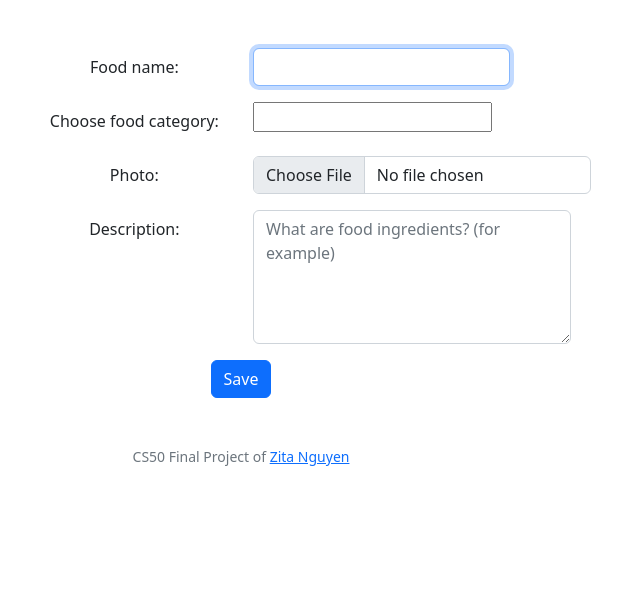
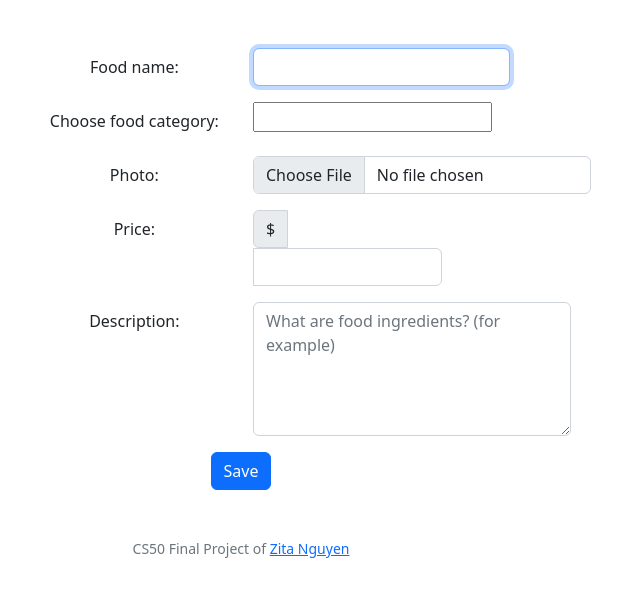
Before and after one commit to ZitaNguyen/FoodMarket, a Flask app: page /food in a window 1280 px wide. Shown: the part 76-673 px from the top of the page, without its empty margins (399-1039 px from the left). Run offline with Flask 2, Linux system fonts and the light colour scheme; a user stored in the database is signed in.

Commit message:
add price field with dollar sign

```diff
--- a/static/styles.css
+++ b/static/styles.css
@@ -21,4 +21,5 @@ nav .navbar-brand .blue
     object-fit: cover;
 }
 
+
 @import url("https://cdn.jsdelivr.net/npm/bootstrap-icons@1.8.3/font/bootstrap-icons.css");
--- a/templates/food.html
+++ b/templates/food.html
@@ -42,6 +42,18 @@
 
         <div class="mb-3">
             <div class="form-group row justify-content-center">
+                <label for="food-name" class="col-sm-2 col-form-label">Price:</label>
+                <div class="col-sm-2">
+                    <div class="input-group">
+                        <span class="input-group-text">$</span>
+                        <input autocomplete="off" autofocus class="form-control mx-auto w-auto" id="food-name" name="food-name" type="text">
+                    </div>
+                </div>
+            </div>
+        </div>
+
+        <div class="mb-3">
+            <div class="form-group row justify-content-center">
                 <label for="food-description" class="col-sm-2 col-form-label">Description:</label>
                 <div class="col-sm-2">
                     <textarea class="form-control mx-auto w-auto" name="food-description" cols="30" rows="5" placeholder="What are food ingredients? (for example)"></textarea>
```
Also changed, not shown: 1 other file.
